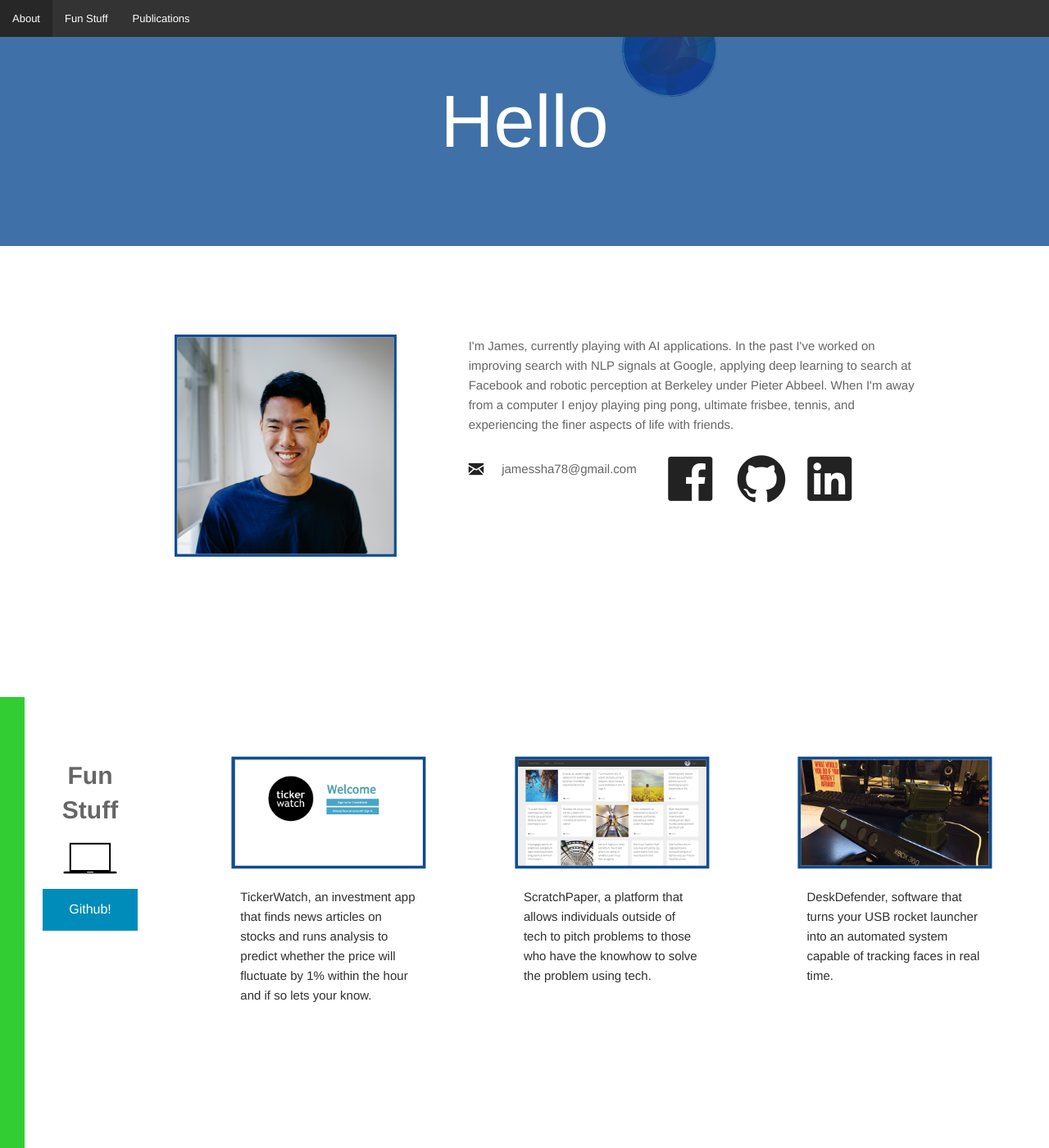
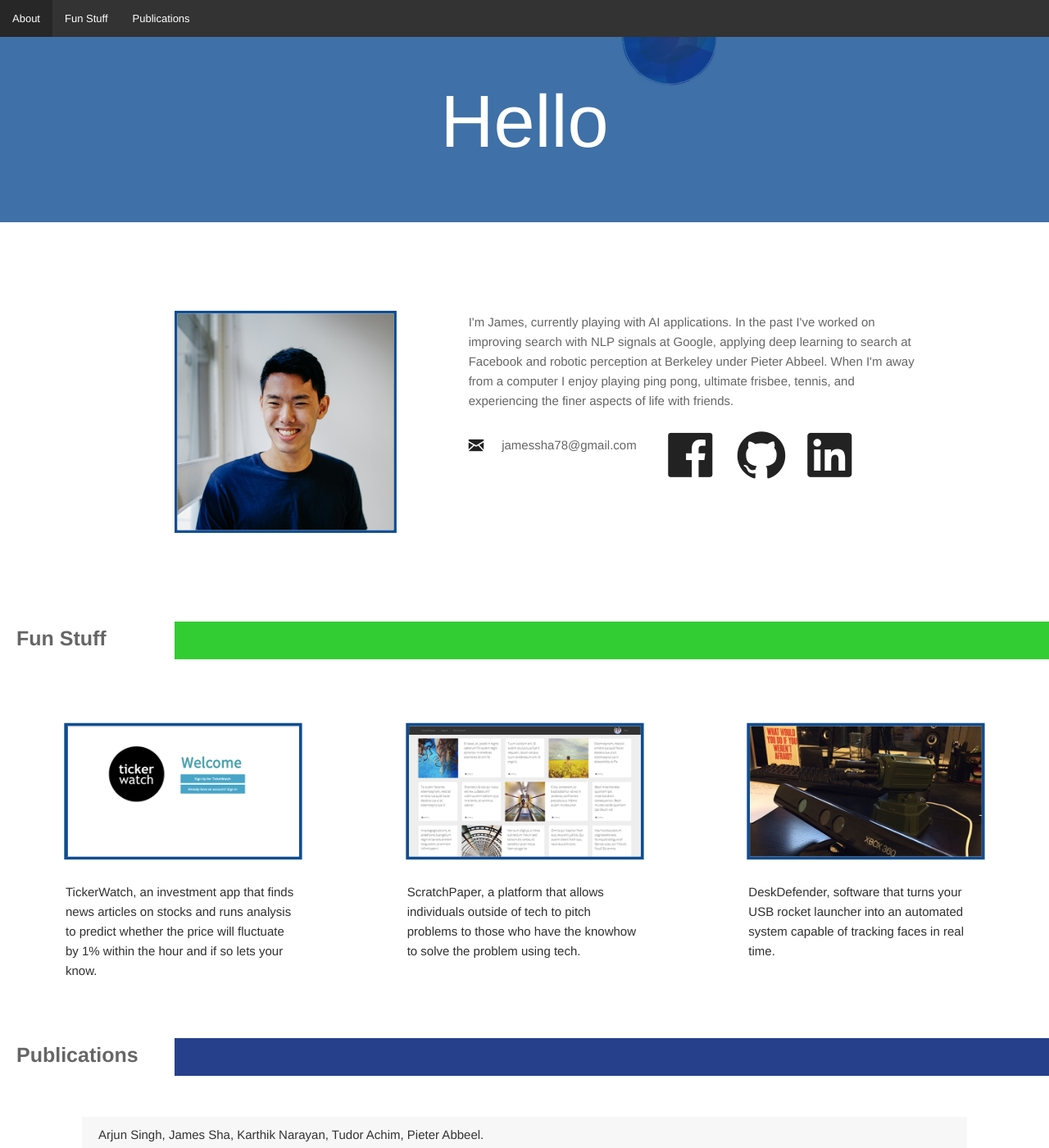
Before and after one commit to thedavidzhao/jamessha.github.io, a Jekyll site: the page built from index.html, in a window 1280 px wide and 1400 px high. Shown: the whole window at 82% size. Built offline with Jekyll 4.4.1, drawn with Linux system fonts in a browser that asks for light colours; nearby versions of some CDN libraries; some of the changed text lies outside the part shown.

Commit message:
simplification

```diff
--- a/css/style.scss
+++ b/css/style.scss
@@ -52,6 +52,7 @@
 }
 
 .loaded section{
+  background-color: rgba(255, 255, 255, 1.0);
 	opacity: 1;
 	-webkit-transition: opacity 300ms ease-out;
 	-moz-transition: opacity 300ms ease-out;
@@ -180,7 +181,7 @@
 
 /* Slide 4 Stuff */
 #slide-4{
-  max-height: 700px;
+  padding-top:50px;
 
   h1 {
     color: #666666;
@@ -199,16 +200,6 @@
     margin-right: 0px;
     padding: 0px;
     max-width: 100%;
-  }
-
-  .left-header {
-    background: #ffffff;
-    padding: 0px;
-    max-width: 250px;
-  }
-
-  .highlight {
-    background: $green;
   }
 
   img {
@@ -247,7 +238,8 @@
 
 /* Slide 5 Stuff */
 #slide-5{
-  max-height: 700px;
+  padding-top: 50px;
+  padding-bottom: 150px;
 
   h1 {
     color: #666666;
@@ -286,17 +278,6 @@
     margin-right: 0px;
     padding: 0px;
     max-width: 100%;
-  }
-
-  /* Stuff of the side bar */
-  .right-header {
-    background: #ffffff;
-    padding-right: 0px;
-    max-width: 250px;
-  }
-
-  .highlight {
-    background: $blue;
   }
 
   /* Stuff of the content */
--- a/index.html
+++ b/index.html
@@ -3,7 +3,7 @@
 layout: default
 ---
 
-<body class="loading">
+<body class="loaded">
   <!--
     Slide 1
     Hello Header
@@ -83,22 +83,9 @@
           <div class="small-2 columns top-header-text">
             <h3> Fun Stuff <h3>
           </div>
-          <div class="small-10 columns">
-          </div>
         </div>
         <div class="row">
-          <div class="small-2 columns left-header">
-            <div class="row">
-              <div class="small-1 columns highlight">
-              </div>
-              <div class="small-9 columns header-desc text-center">
-                <h1>Fun Stuff</h1>
-                <img src="img/laptop.png" alt="laptop">
-                <a href="https://github.com/jamessha" class="button">Github!</a>
-              </div>
-            </div>
-          </div>
-          <div class="small-10 columns showcase">
+          <div class="small-12 columns showcase">
             <div class="row">
               <div class="small-4 columns">
                 <a href="https://github.com/jamessha/BloombergHack_App"><img class="pitem" src="img/tickerwatch.png" alt="tickerwatch"></a>
@@ -141,16 +128,11 @@
       <div class="hsContainer">
         <div class="row top-header">
           <div class="small-2 columns top-header-text">
-            <h3> Academia <h3>
-          </div>
-          <div class="small-10 columns">
+            <h3> Publications <h3>
           </div>
         </div>
         <div class="row">
-          <div class="small-10 columns publications">
-            <div class="title">
-              <h2>Publications</h2>
-            </div>
+          <div class="small-12 columns publications">
             <a href="media/2014-ICRA-BigBIRD.pdf"><div class="publication publication-link">
                 <p>Arjun Singh, James Sha, Karthik Narayan, Tudor Achim, Pieter Abbeel.</p>
                 <p>BigBIRD: A Large-Scale 3D Database of Object Instances.</p>
@@ -163,22 +145,12 @@
             </a></div>
 
           </div>
-          <div class="small-2 columns right-header">
-            <div class="row">
-              <div class="small-9 columns text-center">
-                <h1>Academia</h1>
-                <img src="img/book.png" alt="book">
-              </div>
-              <div class="small-1 columns highlight">
-              </div>
-            </div>
-          </div>
         </div>
       </div>
     </div>
   </section></a>
   <footer>
-    <small class="copyright">&copy; Copyright 2016 James Sha</small>
+    <small class="copyright">&copy; Copyright 2017 James Sha</small>
   </footer>
 
 
--- a/js/main.js
+++ b/js/main.js
@@ -11,45 +11,10 @@
     // Resize sections
     adjustWindow();
 
-    // Fade in sections
-    $body.removeClass('loading').addClass('loaded');
-
     }, 800);
 	});
 
 	function adjustWindow(){
-
-		// Init Skrollr
-    if(!(/Android|iPhone|iPad|iPod|BlackBerry|Windows Phone/i).test(navigator.userAgent || navigator.vendor || window.opera)){
-      var s = skrollr.init();
-      s.refresh($('.homeSlide'));
-      $(".top-header").remove();
-    } else {
-      $(".left-header").remove();
-      $(".right-header").remove();
-      $(".top-bar").remove();
-    }
-
-    // Get window size
-    winH = $window.height();
-
-    // Keep minimum height 550
-    if(winH <= 550) {
-      winH = 550;
-    }
-
-    // Resize our slides
-    $slide.height(winH);
-
-    // Refresh Skrollr after resizing our sections
-
-    $rheader = $('.right-header');
-    $rheader.height(winH);
-    $lheader = $('.left-header');
-    $lheader.height(winH);
-    $highlight = $('.highlight');
-    $highlight.height(winH);
-
     $(".scroller").on("click", function( e ) {
 
       e.preventDefault();
```
